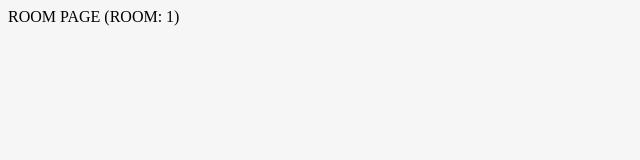
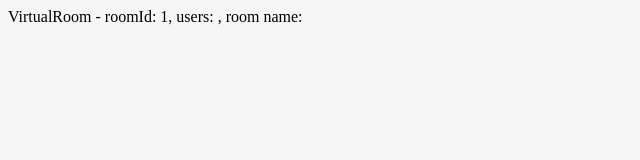
Before and after one commit to mattg-28stone/planning-poker-front-react, a React (Create React App) app: page /room/1 in a window 1280 px wide. Shown: the top 160 px of the page, without its empty margins (0-640 px from the left). Built offline with nearby package versions, Linux system fonts and the light colour scheme; what @28stoneconsulting/design-system would draw is missing.

Commit message:
Fix routing to new room

```diff
--- a/src/components/EnterRoom/JoinRoom.tsx
+++ b/src/components/EnterRoom/JoinRoom.tsx
@@ -8,9 +8,10 @@ import { ListItemButton } from '@mui/material';
 interface Props {
   username: string;
   handleUsernameChange: (username: string) => void;
+  handleJoinRoom: () => void;
 }
 
-const JoinRoom: React.FC<Props> = ({ username, handleUsernameChange }) => {
+const JoinRoom: React.FC<Props> = ({ username, handleUsernameChange, handleJoinRoom }) => {
   return (
     <RoomDetailsContainer>
       <TextFieldStyled
@@ -49,7 +50,9 @@ const JoinRoom: React.FC<Props> = ({ username, handleUsernameChange }) => {
           </ListItemButton>
         </ListItem>
       </ListStyled>
-      <ButtonStyled variant="contained">Join Room</ButtonStyled>
+      <ButtonStyled onClick={handleJoinRoom} variant="contained">
+        Join Room
+      </ButtonStyled>
     </RoomDetailsContainer>
   );
 };
--- /dev/null
+++ b/src/components/Room/VirtualRoom.tsx
@@ -0,0 +1,18 @@
+import React from 'react';
+import { User } from '../../types/Room';
+
+interface Props {
+  roomId: string;
+  roomName: string;
+  users: Array<User>;
+}
+
+const VirtualRoom: React.FC<Props> = ({ roomId, roomName, users }) => {
+  return (
+    <div>
+      VirtualRoom - roomId: {roomId}, users: {users[0]?.username}, room name: {roomName}
+    </div>
+  );
+};
+
+export default VirtualRoom;
--- a/src/pages/EnterRoom.tsx
+++ b/src/pages/EnterRoom.tsx
@@ -1,4 +1,5 @@
 import React, { useState } from 'react';
+import { useHistory } from 'react-router-dom';
 import styled from '@emotion/styled';
 import { lightTheme as theme } from '@28stoneconsulting/design-system';
 import { Tab, Tabs } from '@material-ui/core';
@@ -7,6 +8,8 @@ import JoinRoom from '../components/EnterRoom/JoinRoom';
 import { createRoomErrors } from '../types/EnterRoom';
 
 const EnterRoom = () => {
+  const history = useHistory();
+
   const [activeTab, setActiveTab] = useState<string>('create');
   const [username, setUsername] = useState<string>('');
   const [roomName, setRoomName] = useState<string>('');
@@ -21,20 +24,33 @@ const EnterRoom = () => {
 
   const handleUsernameChange = (username: string) => {
     setUsername(username);
-    setCreateRoomErrors({ ...createRoomErrors, usernameError: !username });
+    setCreateRoomErrors({
+      ...createRoomErrors,
+      usernameError: !username,
+    });
   };
 
   const handleRoomNameChange = (roomName: string) => {
     setRoomName(roomName);
-    setCreateRoomErrors({ ...createRoomErrors, roomNameError: !roomName });
+    setCreateRoomErrors({
+      ...createRoomErrors,
+      roomNameError: !roomName,
+    });
   };
 
   const handleCreateRoom = () => {
-    setCreateRoomErrors({ usernameError: !username, roomNameError: !roomName });
+    setCreateRoomErrors({
+      usernameError: !username,
+      roomNameError: !roomName,
+    });
 
     if (username && roomName) {
-      console.log('Creating room: ', roomName, ', for: ', username);
+      history.push('/room/1', { roomCreator: username, roomName });
     }
+  };
+
+  const handleJoinRoom = () => {
+    history.push('/room/1', { roomCreator: username, roomName });
   };
 
   return (
@@ -58,7 +74,7 @@ const EnterRoom = () => {
             createRoomErrors={createRoomErrors}
           />
         ) : (
-          <JoinRoom username={username} handleUsernameChange={handleUsernameChange} />
+          <JoinRoom username={username} handleUsernameChange={handleUsernameChange} handleJoinRoom={handleJoinRoom} />
         )}
       </EnterRoomPanel>
     </EnterRoomContainer>
--- a/src/pages/Room.tsx
+++ b/src/pages/Room.tsx
@@ -1,11 +1,30 @@
-import React from 'react';
-import { useParams } from 'react-router-dom';
+import React, { useState } from 'react';
+import { useLocation, useParams } from 'react-router-dom';
+import VirtualRoom from '../components/Room/VirtualRoom';
+import { User } from '../types/Room';
+
+interface LocationProps {
+  roomCreator: string;
+  roomName: string;
+}
 
 const Room = () => {
-  const params = useParams<{ roomId: string }>();
-  console.log('params ', params);
+  const { roomId } = useParams<{ roomId: string }>();
+  const { state } = useLocation<LocationProps>();
 
-  return <div>ROOM PAGE (ROOM: {params.roomId})</div>;
+  let roomCreator = '';
+  let roomName = '';
+
+  if (state) {
+    roomCreator = state.roomCreator;
+    roomName = state.roomName;
+  } else {
+    // Fetch data from api?
+  }
+
+  const [users, setUsers] = useState<Array<User>>([{ username: roomCreator, role: 'creator' }]);
+
+  return <VirtualRoom roomId={roomId} roomName={roomName} users={users} />;
 };
 
 export default Room;
--- /dev/null
+++ b/src/types/Room.ts
@@ -0,0 +1,4 @@
+export interface User {
+  username: string;
+  role: string;
+}
```
Also changed, not shown: package.json (+8 -8 lines), src/index.tsx (+6 -5 lines), 1 other file (tests, documents, lock files or other folders).
